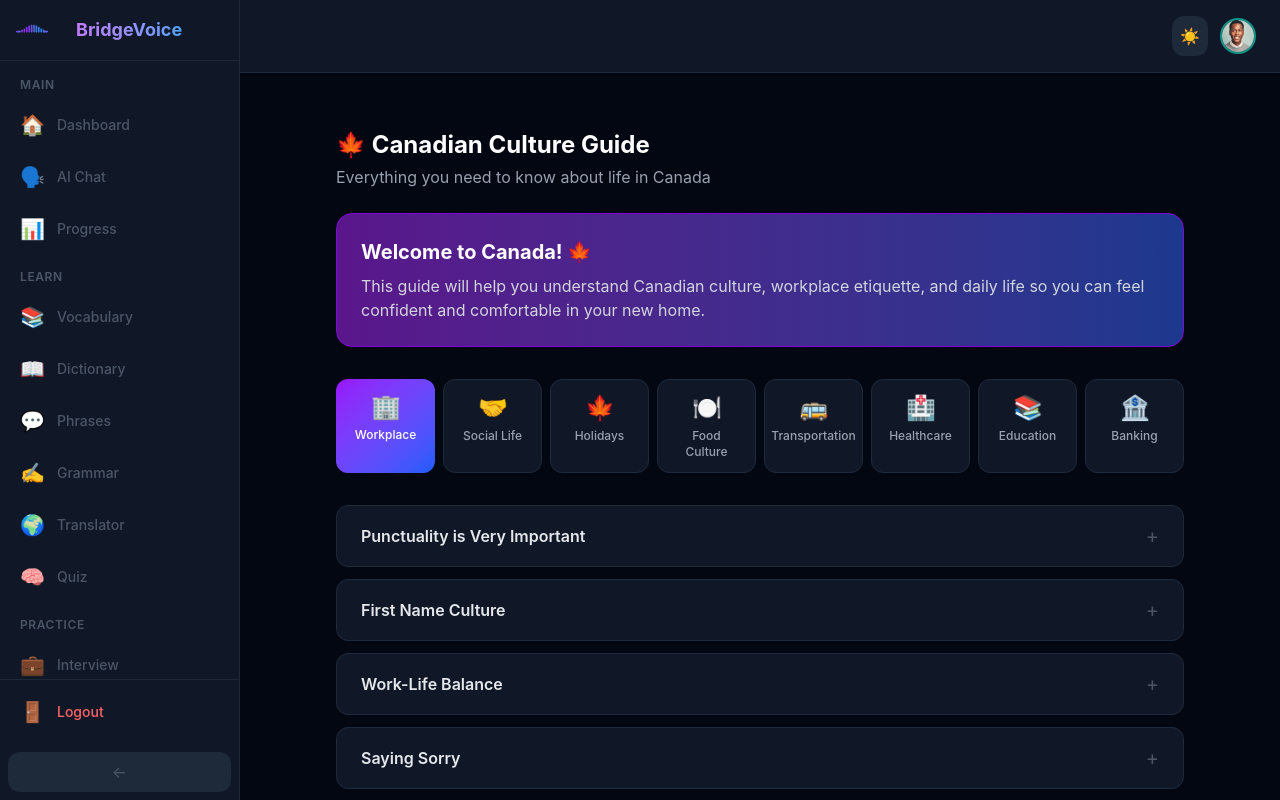
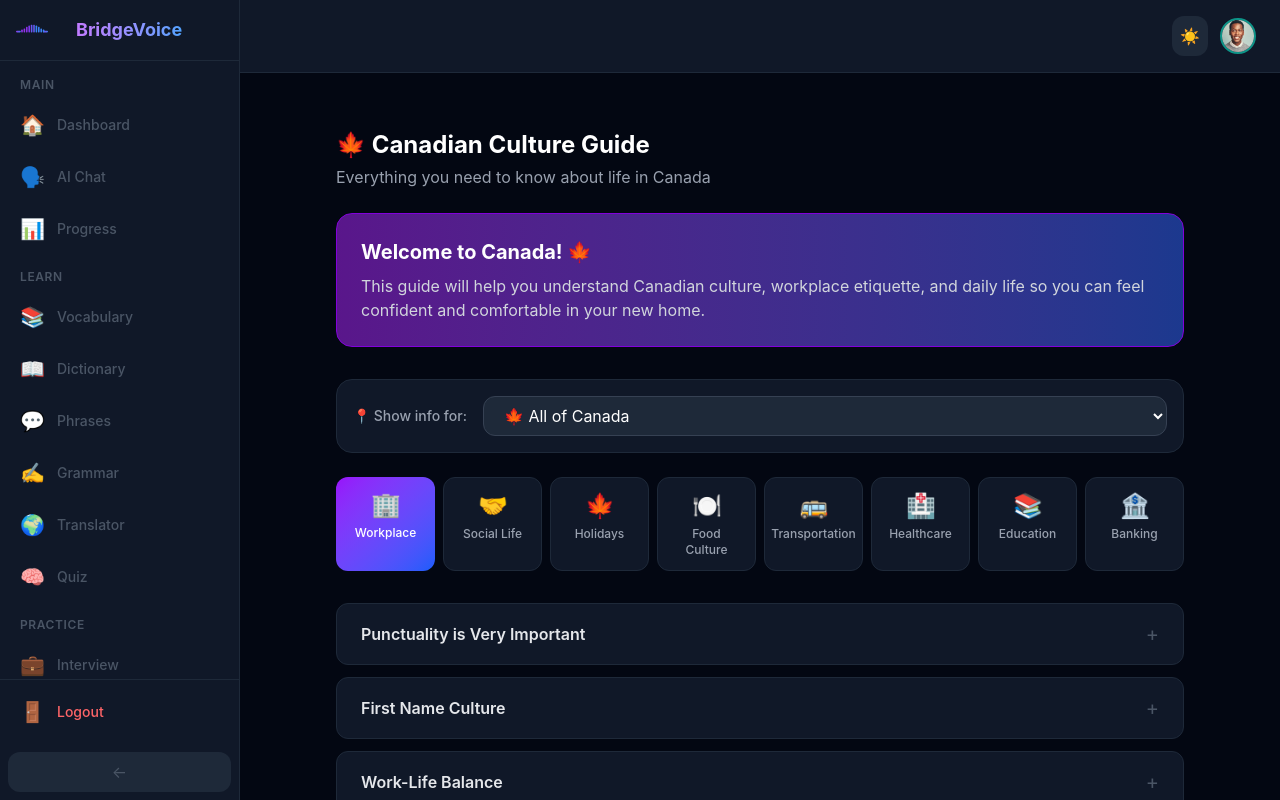
Before and after one commit to BridgeVoice/bridgevoice-frontend, a React (Vite) app: page /culture in a window 1280 px wide. Shown: the top 800 px of the page. Built offline with nearby package versions, Linux system fonts and the light colour scheme.

Commit message:
Wire Culture Guide to AI content endpoint with province selector (BVT-61)

```diff
--- a/src/pages/CultureGuide.jsx
+++ b/src/pages/CultureGuide.jsx
@@ -4,6 +4,16 @@ import Layout from '../components/Layout'
 function CultureGuide() {
   const [activeCategory, setActiveCategory] = useState('workplace')
   const [expandedItem, setExpandedItem] = useState(null)
+  const [aiContent, setAiContent] = useState([])
+  const [loading, setLoading] = useState(false)
+  const [province, setProvince] = useState('')
+
+  const provinces = [
+    'Alberta', 'British Columbia', 'Manitoba', 'New Brunswick',
+    'Newfoundland and Labrador', 'Northwest Territories', 'Nova Scotia',
+    'Nunavut', 'Ontario', 'Prince Edward Island', 'Quebec',
+    'Saskatchewan', 'Yukon'
+  ]
 
   const categories = [
     { id: 'workplace', icon: '🏢', title: 'Workplace' },
@@ -150,6 +160,32 @@ function CultureGuide() {
     ],
   }
 
+  const fetchAiContent = async (category, prov = province) => {
+    setLoading(true)
+    setExpandedItem(null)
+    setAiContent([])
+
+    try {
+      const response = await fetch('http://127.0.0.1:8000/api/culture', {
+        method: 'POST',
+        headers: { 'Content-Type': 'application/json' },
+        body: JSON.stringify({ category, province: prov })
+      })
+
+      const data = await response.json()
+
+      if (response.ok && data.entries) {
+        setAiContent(data.entries)
+      } else {
+        setAiContent(content[category])
+      }
+    } catch (err) {
+      setAiContent(content[category])
+    }
+
+    setLoading(false)
+  }
+
   return (
     <Layout>
 
@@ -165,11 +201,28 @@ function CultureGuide() {
           <p className="text-gray-300">This guide will help you understand Canadian culture, workplace etiquette, and daily life so you can feel confident and comfortable in your new home.</p>
         </div>
 
+        <div className="bg-white dark:bg-gray-900 border border-gray-200 dark:border-gray-800 rounded-2xl p-4 mb-6 flex items-center gap-4">
+          <p className="text-sm font-medium text-gray-600 dark:text-gray-400 flex-shrink-0">📍 Show info for:</p>
+          <select
+            value={province}
+            onChange={e => {
+              setProvince(e.target.value)
+              fetchAiContent(activeCategory, e.target.value)
+            }}
+            className="flex-1 bg-gray-50 dark:bg-gray-800 border border-gray-300 dark:border-gray-700 rounded-xl px-4 py-2 text-gray-900 dark:text-white focus:outline-none focus:border-purple-500 transition"
+          >
+            <option value="">🍁 All of Canada</option>
+            {provinces.map(p => (
+              <option key={p} value={p}>{p}</option>
+            ))}
+          </select>
+        </div>
+
         <div className="grid grid-cols-4 md:grid-cols-8 gap-2 mb-8">
           {categories.map(cat => (
             <button
               key={cat.id}
-              onClick={() => { setActiveCategory(cat.id); setExpandedItem(null) }}
+              onClick={() => { setActiveCategory(cat.id); fetchAiContent(cat.id) }}
               className={`flex flex-col items-center gap-1 p-3 rounded-xl transition ${activeCategory === cat.id
                 ? 'bg-gradient-to-br from-purple-600 to-blue-600 text-white'
                 : 'bg-white dark:bg-gray-900 border border-gray-200 dark:border-gray-800 text-gray-600 dark:text-gray-400 hover:text-gray-900 dark:hover:text-white hover:border-gray-400 dark:hover:border-gray-600'
@@ -182,7 +235,12 @@ function CultureGuide() {
         </div>
 
         <div className="space-y-3">
-          {content[activeCategory].map((item, i) => (
+          {loading && (
+            <div className="bg-white dark:bg-gray-900 border border-purple-400 dark:border-purple-700 rounded-xl px-6 py-4 text-purple-600 dark:text-purple-300">
+              🤖 Generating AI content...
+            </div>
+          )}
+          {(aiContent.length > 0 ? aiContent : content[activeCategory]).map((item, i) => (
             <div key={i} className="bg-white dark:bg-gray-900 border border-gray-200 dark:border-gray-800 rounded-xl overflow-hidden hover:border-gray-400 dark:hover:border-gray-600 transition">
               <button
                 onClick={() => setExpandedItem(expandedItem === i ? null : i)}
```
